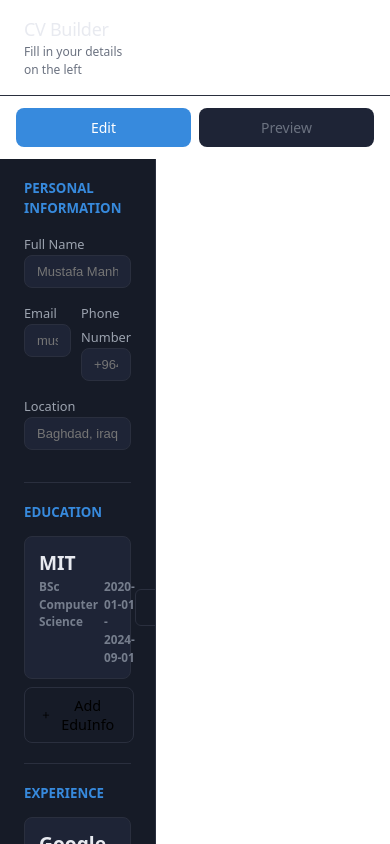
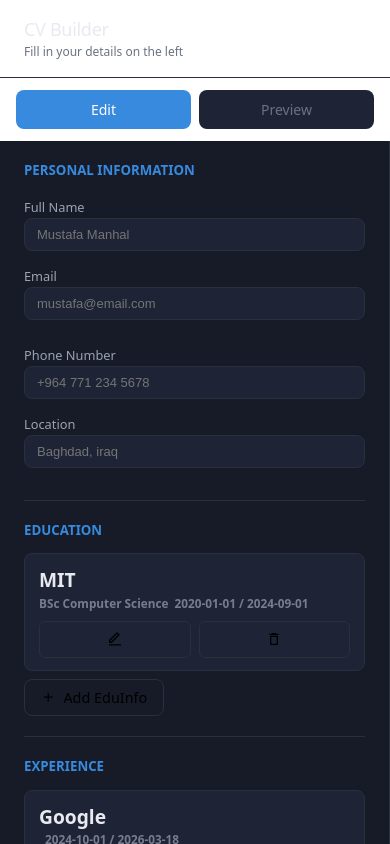
Before and after one commit to MustafaManhall/cv-application, a React (Vite) app: page / in a window 390 px wide. Shown: the top 844 px of the page. Built offline with nearby package versions, Linux system fonts and the light colour scheme.

Commit message:
feat: add responsive media queries for all screen sizes

```diff
--- a/src/components/card.jsx
+++ b/src/components/card.jsx
@@ -13,7 +13,7 @@ function Card({ data, titleKey, subtitleKey, handleDelete, handleEdit, sectionTi
               <h3>{item[titleKey]}</h3>
               <div className="card-description">
                 <h6>{item[subtitleKey]}</h6>
-                <h6>{item.startDate} - {item.endDate}</h6>
+                <h6>{item.startDate} / {item.endDate}</h6>
               </div>
             </div>
             <div className="card-btns">
--- a/src/styles/App.css
+++ b/src/styles/App.css
@@ -45,13 +45,20 @@ main {
   gap: 8px;
 }
 
-@media (max-width: 768px) {
+@media screen and (max-width:1270px) {
+  .sidebar {
+    width: 45vw;
+  }
+}
 
+@media (max-width: 850px) {
   .sidebar,
   .preview {
     display: none;
   }
-
+  .sidebar {
+    width: 100vw;
+  }
   .active {
     display: flex;
   }
--- a/src/styles/card.css
+++ b/src/styles/card.css
@@ -39,3 +39,30 @@
     font-size: 1.2rem;
     color: #e8eaf0;
 }
+
+@media screen and (max-width:1270px) {
+    .card-description {
+        flex-direction: column;
+    }
+}
+
+@media screen and (max-width:850px) {
+    .card-description {
+        flex-direction: row;
+        flex-wrap: wrap;
+    }
+}
+
+@media screen and (max-width: 550px) {
+    .card {
+        flex-direction: column;
+        align-items: flex-start;
+        gap: 0.5rem;
+    }
+    .card-btns {
+        width: 100%;
+    }
+    .icon-btn {
+        flex: 1;
+    }
+}
--- a/src/styles/eduInfo.css
+++ b/src/styles/eduInfo.css
@@ -53,3 +53,9 @@
     background: transparent;
     border: 1px solid #2a2f3e;
 }
+
+@media screen and (max-width: 400px) {
+    .form-row {
+        grid-template-columns: auto;
+    }
+}
--- a/src/styles/navbar.css
+++ b/src/styles/navbar.css
@@ -53,7 +53,13 @@ nav {
   margin-top: 3px;
 }
 
-@media (max-width: 768px) {
+@media screen and (max-width:1270px) {
+  .sidebar-header {
+    width: 45vw;
+  }
+}
+
+@media screen and (max-width: 850px) {
 
   .preview-header,
   .sidebar-header {
@@ -61,6 +67,22 @@ nav {
   }
 
   .active {
-    display: block;
+    display: flex;
+    flex: 1;
   }
 }
+
+@media screen and (max-width: 425px) {
+  .preview-header {
+    padding: 1.1rem;
+  }
+
+  .preview-header h2 {
+    font-size: 1.2rem;
+  }
+
+  .downloadBtn {
+    padding: 8px 12px;
+    font-size: 0.9rem;
+  }
+}
--- a/src/styles/practicalExperience.css
+++ b/src/styles/practicalExperience.css
@@ -35,3 +35,9 @@
 .form-group {
     margin-bottom: 12px ;
 }
+
+@media screen and (max-width: 400px) {
+    .form-row {
+        grid-template-columns: auto;
+    }
+}
--- a/src/styles/preview.css
+++ b/src/styles/preview.css
@@ -15,7 +15,7 @@
    width: 100%;
    height: 100%;
    background: #fff;
-   padding: 16mm 16mm;
+   padding: 16mm;
    color: #111;
    font-family: 'Arial', sans-serif;
    font-size: 11pt;
@@ -74,3 +74,21 @@
    display: flex;
    gap: 0.5rem;
  }
+
+ @media screen and (max-width: 1024px) {
+  .preview-area {
+    width: 55vw;
+  }
+ }
+
+ @media screen and (max-width: 850px) {
+   .preview-area {
+     width: 100vw;
+    }
+  }
+
+@media screen and (max-width: 425px) {
+  .a4-paper {
+    padding: 2.1rem;
+  }
+}
--- a/src/styles/switcherTab.css
+++ b/src/styles/switcherTab.css
@@ -2,7 +2,7 @@
   display: none;
 }
 
-@media (max-width: 768px) {
+@media (max-width: 850px) {
   .switcher-btns {
     display: flex;
     gap: 8px;
@@ -11,6 +11,7 @@
 
   .switcher-btns button {
     flex: 1;
+    justify-content: center;
     padding: 10px;
     border: none;
     border-radius: 8px;
@@ -25,5 +26,6 @@
   .switcher-btns button.active {
     background: #378ADD;
     color: #fff;
+
   }
 }
```
